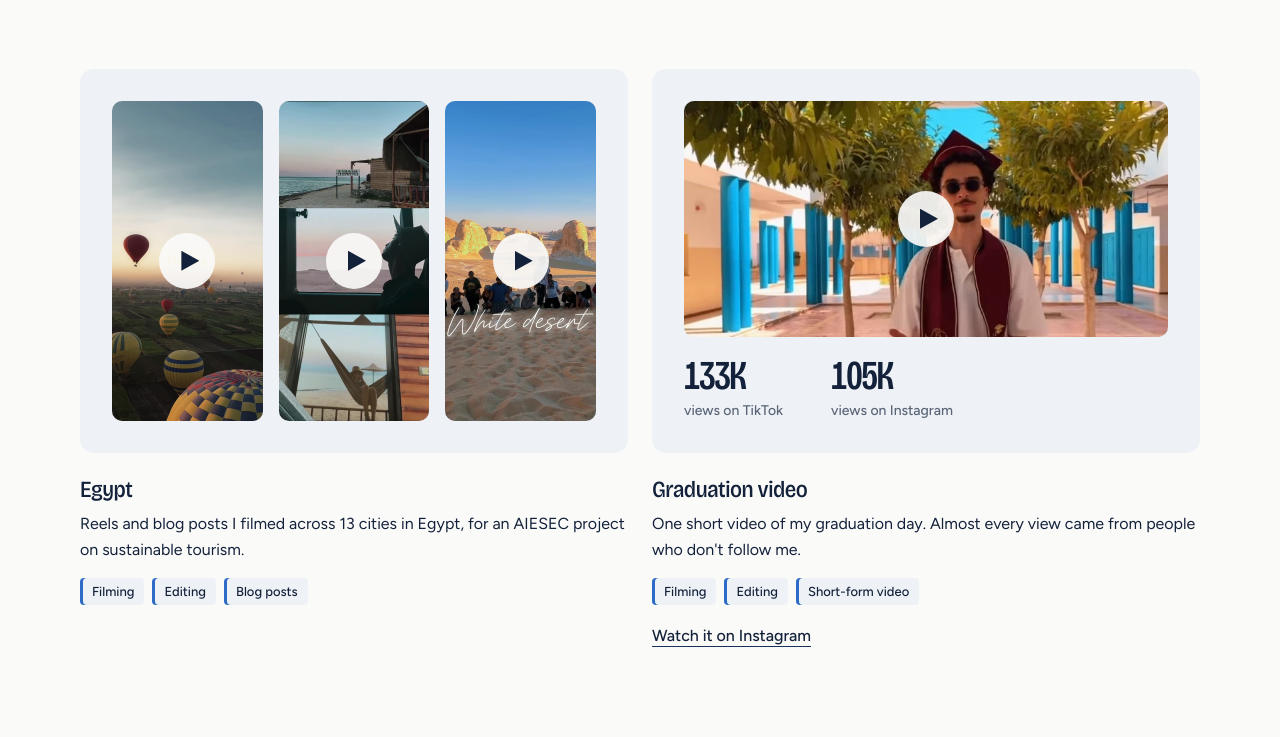
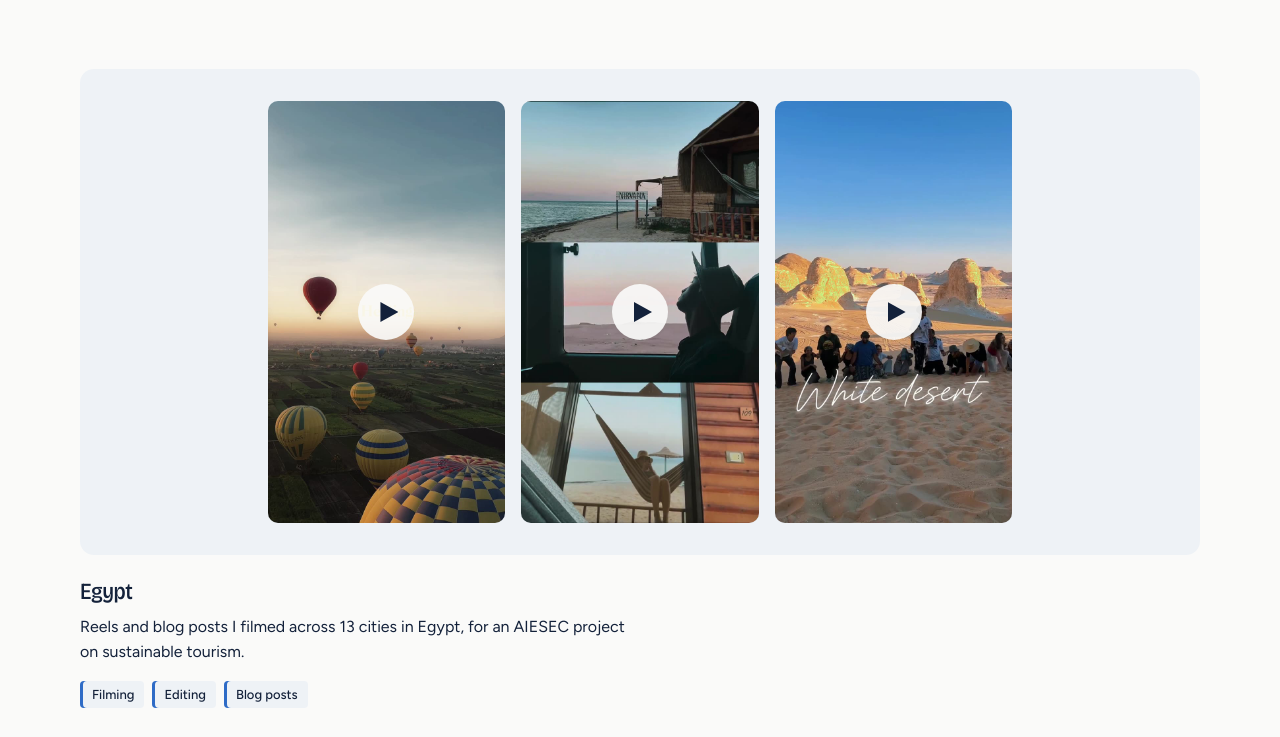
Before and after one commit to Youssef-Doraii/Youssef-Dorai-Resume, a plain HTML site: page index.html in a window 1280 px wide. Shown: the part 1623-2360 px from the top of the page. Drawn offline with nearby package versions, Linux system fonts and the light colour scheme.

Commit message:
Remove the graduation card and make the cursor grid visible
Egypt becomes a wide card. The grid animation is restored (it had been
removed on disk), with stronger blue and pink squares, a brighter glow,
keep-clear areas fitted to the real text, and a one-time sweep on load.

Co-Authored-By: Claude Opus 5.5 <noreply@anthropic.com>
Claude-Session: https://claude.ai/code/session_01U7GUgJqeNueU53po6DrJ6z

```diff
--- a/index.html
+++ b/index.html
@@ -4,7 +4,7 @@
   <meta charset="utf-8">
   <meta name="viewport" content="width=device-width, initial-scale=1, viewport-fit=cover">
   <title>Youssef Dorai: content creator and web developer in Tunisia</title>
-  <meta name="description" content="Youssef Dorai makes social media videos and builds websites in Monastir, Tunisia. See an AI trip planner, a real estate site and reels with 100K+ views.">
+  <meta name="description" content="Youssef Dorai makes social media videos and builds websites in Monastir, Tunisia. See an AI trip planner, a real estate site and reels filmed across Egypt.">
   <meta name="page-type" content="service">
   <meta name="site-kind" content="other">
   <meta name="theme-color" content="#FAFAF9">
@@ -94,8 +94,7 @@
         <div class="timeline__track">
           <span class="timeline__label">Content</span>
           <div class="timeline__lane">
-            <a class="clip clip--content" href="#egypt" style="--start: 6; --len: 30">Egypt</a>
-            <a class="clip clip--content" href="#graduation" style="--start: 60; --len: 32">Graduation</a>
+            <a class="clip clip--content" href="#egypt" style="--start: 8; --len: 52">Egypt</a>
           </div>
         </div>
         <div class="timeline__track">
@@ -115,7 +114,7 @@
     <div class="wrap">
       <div class="section__head">
         <h2 id="work-title">Websites and videos</h2>
-        <p class="section__lede">Two websites I built, and two video projects I filmed and edited.</p>
+        <p class="section__lede">Two websites I built, and the reels I filmed and edited across Egypt.</p>
       </div>
 
       <div class="cards">
@@ -156,7 +155,7 @@
           </div>
         </article>
 
-        <article class="card" id="egypt" data-reveal>
+        <article class="card card--wide" id="egypt" data-reveal>
           <div class="card__visual card__visual--reels">
             <div class="reel media media--reel" data-reel data-file="assets/egypt-1.jpg">
               <img src="assets/egypt-1.jpg" alt="Hot air balloons at sunrise over the Nile valley, from the reel Healing" width="720" height="1280" loading="lazy" onerror="this.parentNode.classList.add('is-missing')">
@@ -180,26 +179,6 @@
           </div>
         </article>
 
-        <article class="card" id="graduation" data-reveal>
-          <div class="card__visual card__visual--film">
-            <div class="reel media media--film" data-reel data-file="assets/graduation.jpg">
-              <img src="assets/graduation.jpg" alt="Youssef in his graduation gown and sunglasses, a still from the video" width="770" height="433" loading="lazy" onerror="this.parentNode.classList.add('is-missing')">
-              <button class="reel__play" type="button" data-src="assets/graduation.mp4" aria-label="Play the graduation video"></button>
-            </div>
-            <dl class="views">
-              <div><dt>133K</dt><dd>views on TikTok</dd></div>
-              <div><dt>105K</dt><dd>views on Instagram</dd></div>
-            </dl>
-          </div>
-          <div class="card__body">
-            <h3>Graduation video</h3>
-            <p>One short video of my graduation day. Almost every view came from people who don't follow me.</p>
-            <ul class="tags" aria-label="Work done">
-              <li>Filming</li><li>Editing</li><li>Short-form video</li>
-            </ul>
-            <a class="link" href="https://www.instagram.com/reel/DaAoEXOqO-m/" target="_blank" rel="noopener">Watch it on Instagram</a>
-          </div>
-        </article>
       </div>
     </div>
   </section>
--- a/main.js
+++ b/main.js
@@ -148,10 +148,16 @@
     };
     // the trail stays in the empty background: never behind the words, the photo,
     // the timeline or the project cards
-    const KEEP_CLEAR = '.nav, .hero__copy, .hero__frame, .timeline, .section__head, .card, .closing';
-    const clearRects = () => [...document.querySelectorAll(KEEP_CLEAR)].map(el => el.getBoundingClientRect())
-      .filter(b => b.bottom > 0 && b.top < h);
-    const blocked = (x, y, rects) => rects.some(b => x + CELL > b.left - 8 && x < b.right + 8 && y + CELL > b.top - 8 && y < b.bottom + 8);
+    // boxes: kept clear whole; text: only the area the words actually cover
+    const KEEP_CLEAR = '.nav, .hero__frame, .timeline, .card, .closing, .btn';
+    const TEXT = '.hero__name, .hero__line, .hero__facts, .section__head h2, .section__lede';
+    const range = document.createRange();
+    const clearRects = () => {
+      const out = [...document.querySelectorAll(KEEP_CLEAR)].map(el => el.getBoundingClientRect());
+      document.querySelectorAll(TEXT).forEach(el => { range.selectNodeContents(el); out.push(...range.getClientRects()); });
+      return out.filter(b => b.bottom > 0 && b.top < h);
+    };
+    const blocked = (x, y, rects) => rects.some(b => x + CELL > b.left - 4 && x < b.right + 4 && y + CELL > b.top - 4 && y < b.bottom + 4);
     const draw = () => {
       ctx.clearRect(0, 0, w, h);
       const rects = heat.size ? clearRects() : [];
@@ -172,13 +178,13 @@
       ctx.stroke();
       // the glow: grid lines near the pointer pick up the accent
       if (pointer) {
-        const g = ctx.createRadialGradient(pointer.x, pointer.y, 0, pointer.x, pointer.y, 200);
+        const g = ctx.createRadialGradient(pointer.x, pointer.y, 0, pointer.x, pointer.y, 220);
         g.addColorStop(0, colours.a); g.addColorStop(1, 'transparent');
-        ctx.globalAlpha = 0.35; ctx.strokeStyle = g; ctx.stroke(); ctx.globalAlpha = 1;
+        ctx.globalAlpha = 0.9; ctx.lineWidth = 1.5; ctx.strokeStyle = g; ctx.stroke(); ctx.globalAlpha = 1; ctx.lineWidth = 1;
       }
     };
     const tick = () => {
-      for (const [k, v] of heat) { const n = v * 0.94 - 0.004; n <= 0 ? heat.delete(k) : heat.set(k, n); }
+      for (const [k, v] of heat) { const n = v * 0.955 - 0.003; n <= 0 ? heat.delete(k) : heat.set(k, n); }
       draw();
       raf = heat.size ? requestAnimationFrame(tick) : 0;
     };
@@ -197,7 +203,31 @@
       if (!raf) raf = requestAnimationFrame(tick);
     };
 
+    // once, after the hero has come in: a wave of squares sweeps left to right,
+    // like a playhead running over the grid, so people see it reacts
+    const sweep = () => {
+      const cols = Math.ceil(w / CELL), rows = Math.ceil(h / CELL);
+      const rects = clearRects();
+      const free = (c, r) => r >= 0 && r < rows && !blocked(c * CELL, r * CELL, rects);
+      for (let c = 0; c <= cols; c++) {
+        setTimeout(() => {
+          // aim for a gentle wave, then take the nearest free square to it
+          const target = Math.round(rows * (0.55 + 0.2 * Math.sin(c / 4)));
+          for (let d = 0; d < rows; d++) {
+            const r = free(c, target + d) ? target + d : free(c, target - d) ? target - d : null;
+            if (r !== null) {
+              heat.set(c + ',' + r, 0.95);
+              if (free(c, r + 1) && Math.random() > 0.5) heat.set(c + ',' + (r + 1), 0.6);
+              break;
+            }
+          }
+          if (!raf) raf = requestAnimationFrame(tick);
+        }, c * 30);
+      }
+    };
+
     readColours(); size();
+    if (!reduce) setTimeout(sweep, 1400);
     addEventListener('resize', size);
     if (!reduce) {
       addEventListener('pointermove', onMove, { passive: true });
--- a/styles.css
+++ b/styles.css
@@ -9,7 +9,7 @@
   --accent: #17325C; --accent-ink: #FFFFFF; --accent-hover: #234479;
   --rec: #E04E79;
   --line: rgba(19, 33, 58, .1); --grid: rgba(19, 33, 58, .045);
-  --trail: #BFD3EE; --trail-2: #F3C4D3;
+  --trail: #8FB3E6; --trail-2: #EE9BB5;
   --clip-a: #2E6BC6; --clip-a-ink: #FFFFFF; --clip-b: #DCE6F1; --clip-b-ink: #13213A;
   --close-bg: #13294B; --close-text: #F4F6FA; --close-muted: #A7B4C8; --close-line: rgba(244, 246, 250, .16); --close-accent: #EE6F95;
 }
@@ -295,6 +295,9 @@ a.is-todo-hidden { display: none !important; }
 /* ---------- work cards ---------- */
 .cards { display: grid; grid-template-columns: repeat(2, minmax(0, 1fr)); gap: 72px 24px; }
 .card { scroll-margin-top: calc(var(--nav) + 24px); }
+.card--wide { grid-column: 1 / -1; }
+.card--wide .card__visual { height: clamp(360px, 38vw, 540px); }
+.card--wide .card__visual--reels .media--reel { width: auto; height: 100%; }
 .card__visual {
   position: relative; height: clamp(300px, 30vw, 420px);
   background: var(--panel); border-radius: var(--r-lg); overflow: hidden;
@@ -314,7 +317,7 @@ a.is-todo-hidden { display: none !important; }
   background: var(--panel); color: var(--text);
   box-shadow: inset 3px 0 0 var(--text);
 }
-#egypt .tags li, #graduation .tags li { box-shadow: inset 3px 0 0 var(--clip-a); }
+#egypt .tags li { box-shadow: inset 3px 0 0 var(--clip-a); }
 
 /* browser frame, cut by the panel's foot */
 .browser {
@@ -468,7 +471,8 @@ a.is-todo-hidden { display: none !important; }
   .section__head { margin-bottom: 32px; }
   .card__visual { height: auto; aspect-ratio: 4 / 3.4; }
   .card__visual--reels { padding: 20px; gap: 10px; }
-  .card__visual--reels .media--reel { width: calc((100% - 20px) / 3); }
+  .card__visual--reels .media--reel, .card--wide .card__visual--reels .media--reel { width: calc((100% - 20px) / 3); height: auto; }
+  .card--wide .card__visual { height: auto; }
   .card__visual--film { padding: 20px; gap: 14px; }
   .media--film { height: calc(100% - 74px); }
   .browser { left: 20px; right: 20px; top: 20px; }
```
Also changed, not shown: assets/graduation.jpg (deleted), 1 other file.
